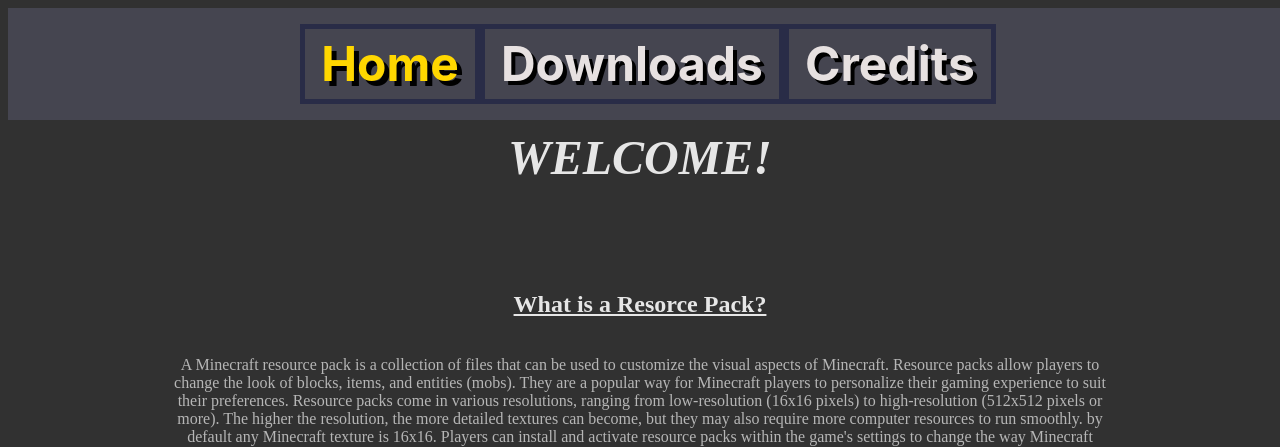
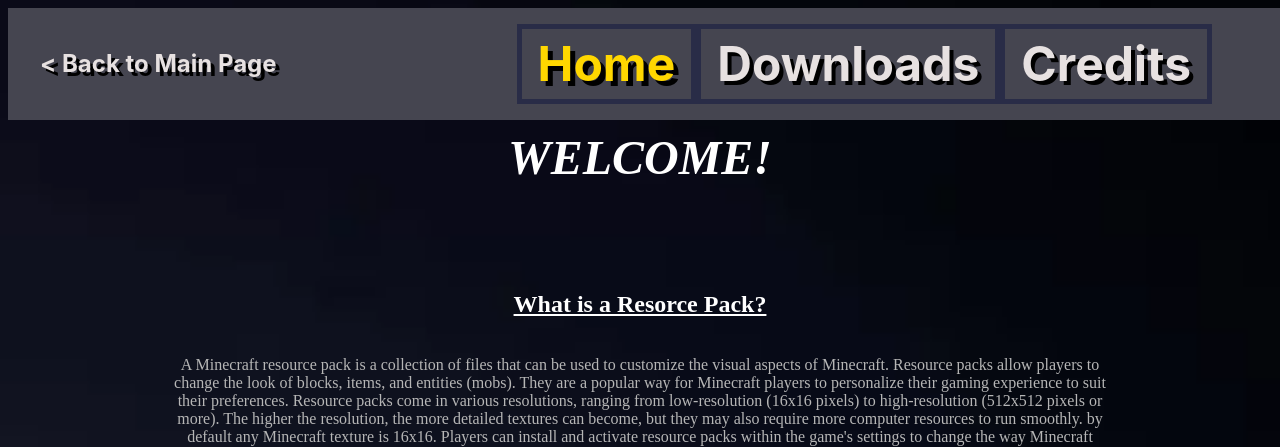
Before and after one commit to DragnGuy/html, a plain HTML site: page resources.html in a window 1280 px wide. Shown: the top 447 px of the page. Drawn offline with Linux system fonts and the light colour scheme.

Commit message:
adding content

```diff
--- a/credits.css
+++ b/credits.css
@@ -1,6 +1,8 @@
 body {
-    color: rgb(230, 230, 230);
-    background-color: rgb(49, 49, 49);
+  background-image: url(background.png);
+  background-repeat: no-repeat;
+  background-size: cover;
+  color: white;
   }
 
   .Topbar {
@@ -11,7 +13,6 @@
   .links{
     padding: 1rem;
     background-color: rgb(69, 69, 80);
-    justify-content: center;
     list-style-type: none;
     height: 5rem;
     display: flex;
@@ -31,6 +32,21 @@
     line-height: 3.5rem;
     font-weight: 700;
   }
+
+  .Back{
+    font-family: -apple-system;
+    text-shadow: 4px 4px 0 #000000;
+    padding-left: 1rem;
+    padding-right: 15rem;
+    justify-content: center;
+    align-items: center;
+    flex-direction: column;
+    display: flex;
+    font-size: 1.5rem;
+    line-height: 3.5rem;
+    font-weight: 700;
+  }
+
   .current{
     color: gold;
     text-shadow: 5px 5px 0 #000000;
--- a/resorsedownloads.css
+++ b/resorsedownloads.css
@@ -1,7 +1,8 @@
 body{
-    background-image: url(background.png);
-    background-repeat: no-repeat;
-    background-size: cover;
+  background-image: url(background.png);
+  background-repeat: no-repeat;
+  background-size: cover;
+  color: white;
 
 }
 
@@ -10,15 +11,16 @@
 width: 100%;
 z-index: 50;
   }
+
   .links{
     padding: 1rem;
     background-color: rgb(69, 69, 80);
-    justify-content: center;
     list-style-type: none;
     height: 5rem;
     display: flex;
     margin-top: 0px;
   }
+
   .box{
     font-family: -apple-system;
     text-shadow: 4px 4px 0 #000000;
@@ -33,12 +35,27 @@
     line-height: 3.5rem;
     font-weight: 700;
   }
+
+  .Back{
+    font-family: -apple-system;
+    text-shadow: 4px 4px 0 #000000;
+    padding-left: 1rem;
+    padding-right: 15rem;
+    justify-content: center;
+    align-items: center;
+    flex-direction: column;
+    display: flex;
+    font-size: 1.5rem;
+    line-height: 3.5rem;
+    font-weight: 700;
+  }
+
   .current{
     color: gold;
     text-shadow: 5px 5px 0 #000000;
   }
+
   a {
-
     text-decoration: none;
   }
 
@@ -54,6 +71,7 @@
     transition: 1.5s;
     border:5px solid blue;
   }
+
   a:hover {
     transition: .1s;
     color: rgb(212, 211, 205);
@@ -63,6 +81,7 @@
   a:active {
     color: rgb(231, 225, 225);
   }
+
 .left{
     background-color: rgba(128, 128, 128, 0.5);
     justify-content: center;
@@ -102,11 +121,6 @@
   color: rgb(77, 192, 42);
 }
 
-
-
-
-
-
 .accordion {
   background-color: rgb(191, 203, 191);
   color: #444;
--- a/resorsepacks.css
+++ b/resorsepacks.css
@@ -1,7 +1,11 @@
 body {
-  color: rgb(230, 230, 230);
-  background-color: rgb(49, 49, 49);
+  background-image: url(background.png);
+  background-repeat: no-repeat;
+  background-size: cover;
+  color: white;
 }
+
+
 
 .Topbar {
 position: fixed;
@@ -11,7 +15,6 @@
 .links{
   padding: 1rem;
   background-color: rgb(69, 69, 80);
-  justify-content: center;
   list-style-type: none;
   height: 5rem;
   display: flex;
@@ -28,6 +31,20 @@
   flex-direction: column;
   display: flex;
   font-size: 3rem;
+  line-height: 3.5rem;
+  font-weight: 700;
+}
+
+.Back{
+  font-family: -apple-system;
+  text-shadow: 4px 4px 0 #000000;
+  padding-left: 1rem;
+  padding-right: 15rem;
+  justify-content: center;
+  align-items: center;
+  flex-direction: column;
+  display: flex;
+  font-size: 1.5rem;
   line-height: 3.5rem;
   font-weight: 700;
 }
--- a/resources.html
+++ b/resources.html
@@ -7,6 +7,7 @@
 <body>
     <div class="Topbar">
         <ul class="links">
+            <li class="Back"><a href="index.html">< Back to Main Page</a></li>
             <li class="box"><a href="resources.html"><div class="current">Home</div></a></li>
             <li class="box"><a href="resorsedownloads.html">Downloads</a></li>
             <li class="box"><a href="credits.html">Credits</a></li>
```
Also changed, not shown: credits.html (+1 -0 lines), index.html (+1 -1 lines), resorsedownloads.html (+2 -0 lines), background.png (added), show1.png (added), show2.png (added).
